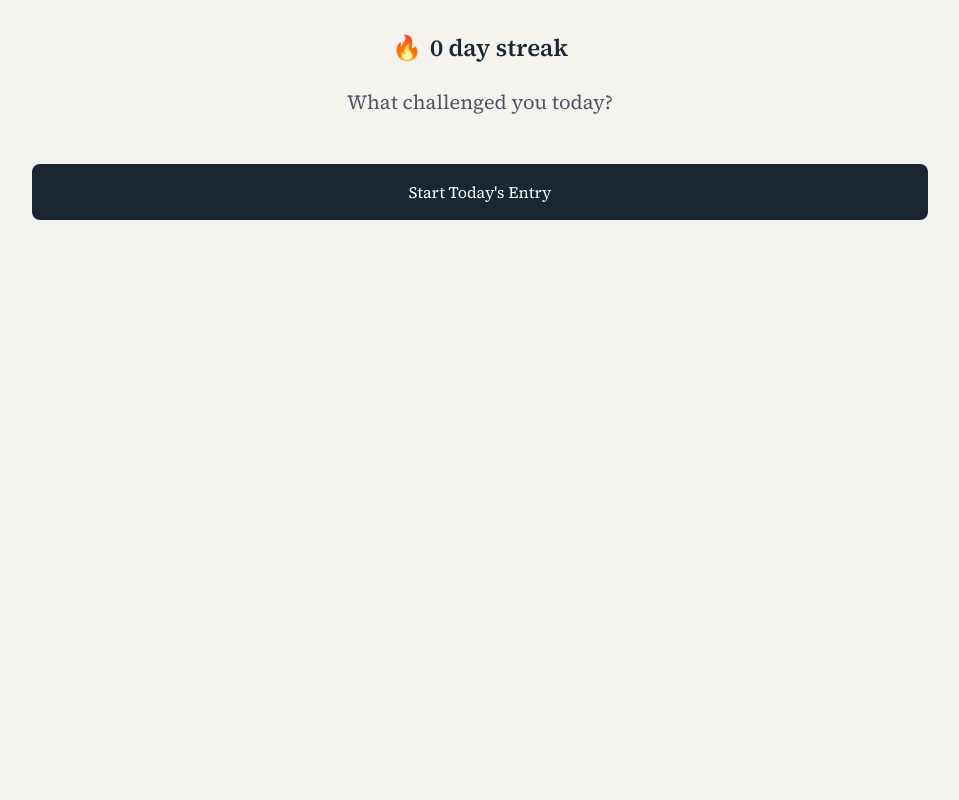
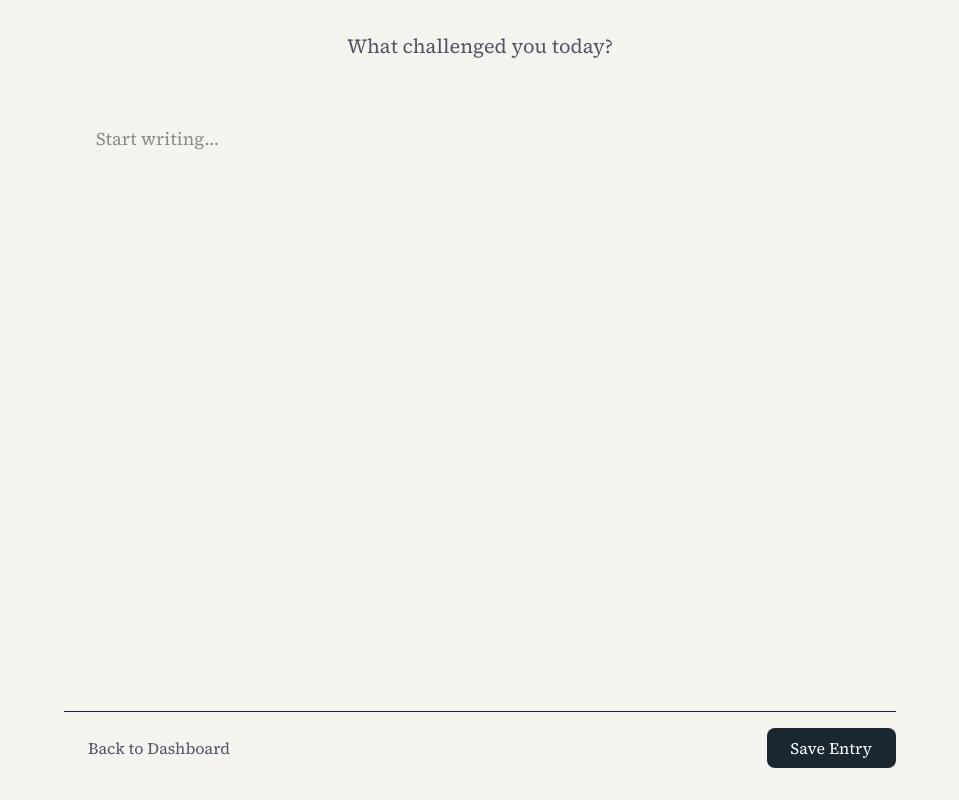
Before and after one commit to dandenney/line-by-line, a Next.js app: page /dashboard in a window 1280 px wide. Shown: the whole page, without its empty margins (160-1119 px from the left). Built offline with nearby package versions, Linux system fonts and the light colour scheme.

Commit message:
feat(dashboard): start with writing UI

```diff
--- a/src/pages/dashboard.tsx
+++ b/src/pages/dashboard.tsx
@@ -8,7 +8,7 @@ import DailyEntry from '../components/DailyEntry';
 const sourceSerif = Source_Serif_4({ subsets: ['latin'] });
 
 export default function DashboardPage() {
-  const [showEntry, setShowEntry] = useState(false);
+  const [showEntry, setShowEntry] = useState(true);
 
   return (
     <div className={`min-h-screen bg-[#F5F3EE] text-[#1A2630] ${sourceSerif.className}`}>
```
